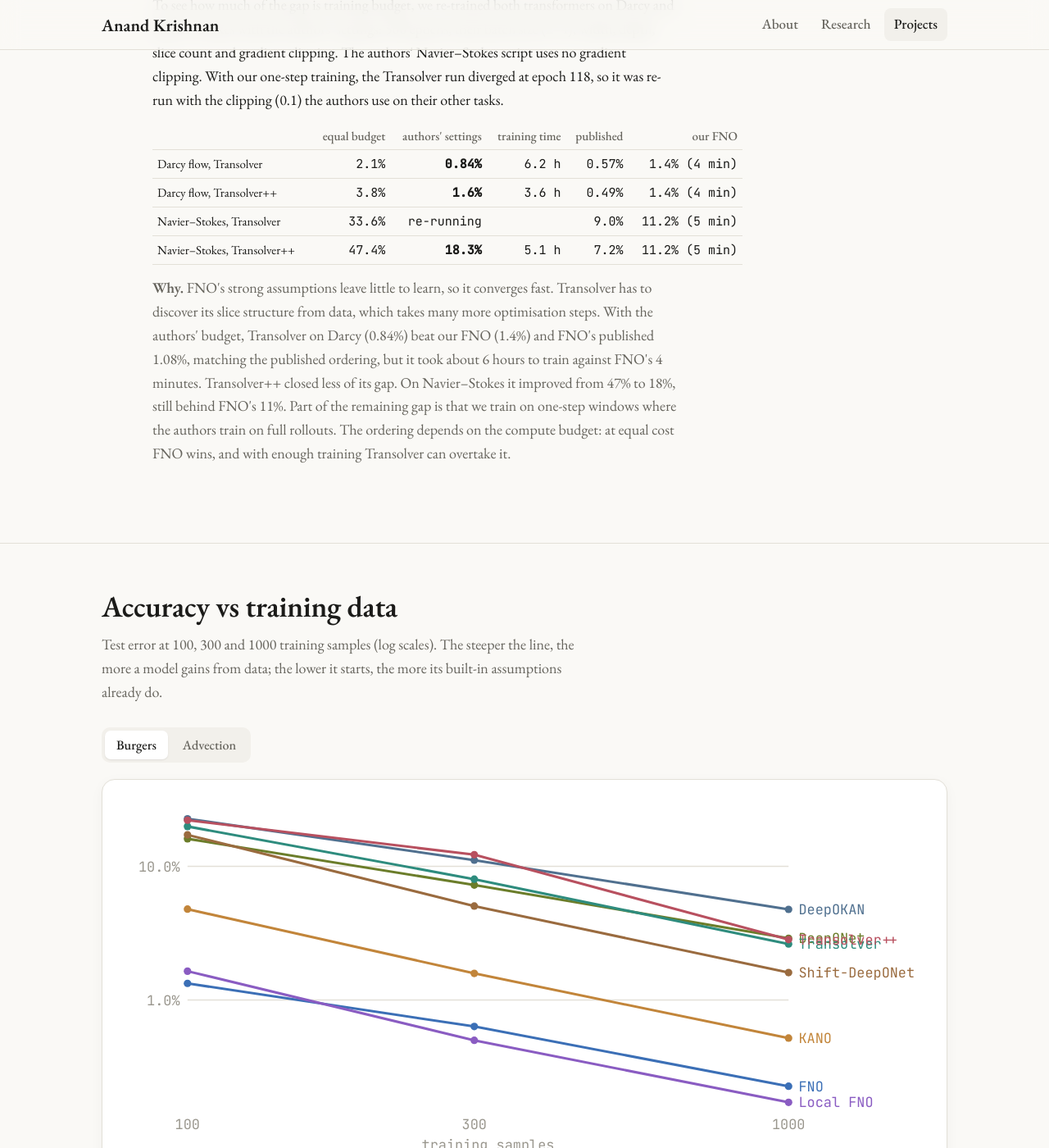
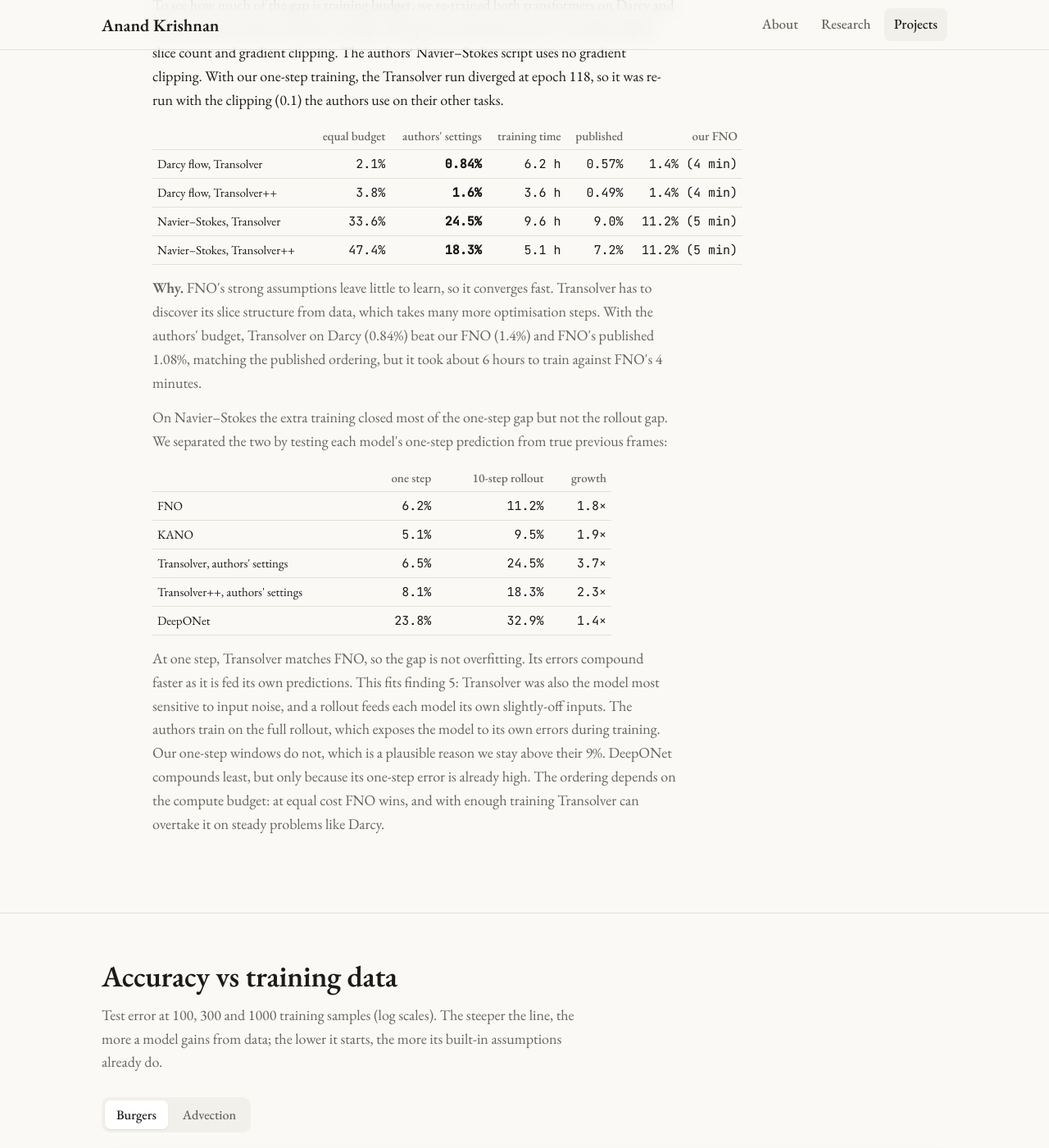
Before and after one commit to anandk97/anandk97.github.io, a Jekyll site: the page projects/operators/index.html, which Jekyll copies as it is, in a window 1280 px wide and 1400 px high, scrolled down 7759 px. Shown: the whole window at 82% size. Built offline with Jekyll 4.4.1, drawn with Linux system fonts in a browser that asks for light colours; some of the changed text lies outside the part shown.

Commit message:
Neural operators: NS Transolver at authors' settings; one-step vs rollout analysis
Co-Authored-By: Claude Opus 5.5 <noreply@anthropic.com>

```diff
--- a/projects/operators/index.html
+++ b/projects/operators/index.html
@@ -406,10 +406,24 @@ text.ax { font: 11px "JetBrains Mono", monospace; fill: var(--faint); }
       <p class="why"><b>Why.</b> FNO's strong assumptions leave little to learn, so it converges fast. Transolver has to
         discover its slice structure from data, which takes many more optimisation steps. With the authors' budget,
         Transolver on Darcy (0.84%) beat our FNO (1.4%) and FNO's published 1.08%, matching the published ordering, but
-        it took about 6 hours to train against FNO's 4 minutes. Transolver++ closed less of its gap. On Navier–Stokes it
-        improved from 47% to 18%, still behind FNO's 11%. Part of the remaining gap is that we train on one-step windows
-        where the authors train on full rollouts. The ordering depends on the compute budget: at equal cost FNO wins,
-        and with enough training Transolver can overtake it.</p>
+        it took about 6 hours to train against FNO's 4 minutes.</p>
+      <p class="why">On Navier–Stokes the extra training closed most of the one-step gap but not the rollout gap. We
+        separated the two by testing each model's one-step prediction from true previous frames:</p>
+      <table class="lit" style="max-width:560px;margin:6px 0 14px">
+        <tr><th></th><th>one step</th><th>10-step rollout</th><th>growth</th></tr>
+        <tr><td>FNO</td><td>6.2%</td><td>11.2%</td><td>1.8×</td></tr>
+        <tr><td>KANO</td><td>5.1%</td><td>9.5%</td><td>1.9×</td></tr>
+        <tr><td>Transolver, authors' settings</td><td>6.5%</td><td>24.5%</td><td>3.7×</td></tr>
+        <tr><td>Transolver++, authors' settings</td><td>8.1%</td><td>18.3%</td><td>2.3×</td></tr>
+        <tr><td>DeepONet</td><td>23.8%</td><td>32.9%</td><td>1.4×</td></tr>
+      </table>
+      <p class="why">At one step, Transolver matches FNO, so the gap is not overfitting. Its errors compound faster as it
+        is fed its own predictions. This fits finding 5: Transolver was also the model most sensitive to input noise,
+        and a rollout feeds each model its own slightly-off inputs. The authors train on the full rollout, which
+        exposes the model to its own errors during training. Our one-step windows do not, which is a plausible
+        reason we stay above their 9%. DeepONet compounds least, but only because its one-step error is already high.
+        The ordering depends on the compute budget: at equal cost FNO wins, and with enough training Transolver can
+        overtake it on steady problems like Darcy.</p>
     </div>
   </div>
 </div></section>
```
Also changed, not shown: projects/operators/operators-data.json.
